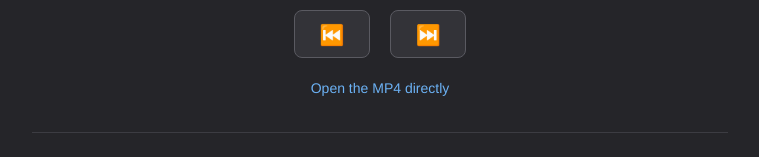
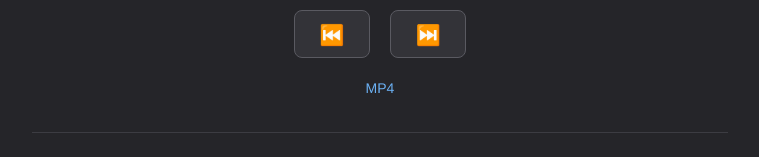
Before and after one commit to nokia909/kai-for-lumia, a plain HTML site: page index.html in a window 1280 px wide. Shown: the part 504-661 px from the top of the page, without its empty margins (260-1019 px from the left). Drawn offline with Linux system fonts and the light colour scheme.

Commit message:
Label: Open the MP4 directly to MP4

```diff
--- a/index.html
+++ b/index.html
@@ -207,7 +207,7 @@
       </div>
 
       <div class="direct">
-        <a id="directLink" href="https://dn801209.us.archive.org/0/items/dbkai/Dragon%20Ball%20Kai%20-%2001.mp4">Open the MP4 directly</a>
+        <a id="directLink" href="https://dn801209.us.archive.org/0/items/dbkai/Dragon%20Ball%20Kai%20-%2001.mp4">MP4</a>
       </div>
 
       <div class="errbox" id="errBox">
```
